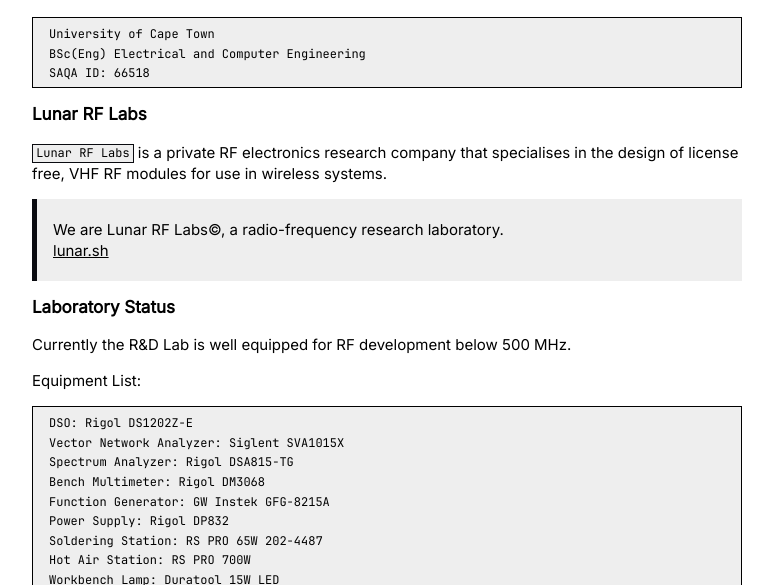
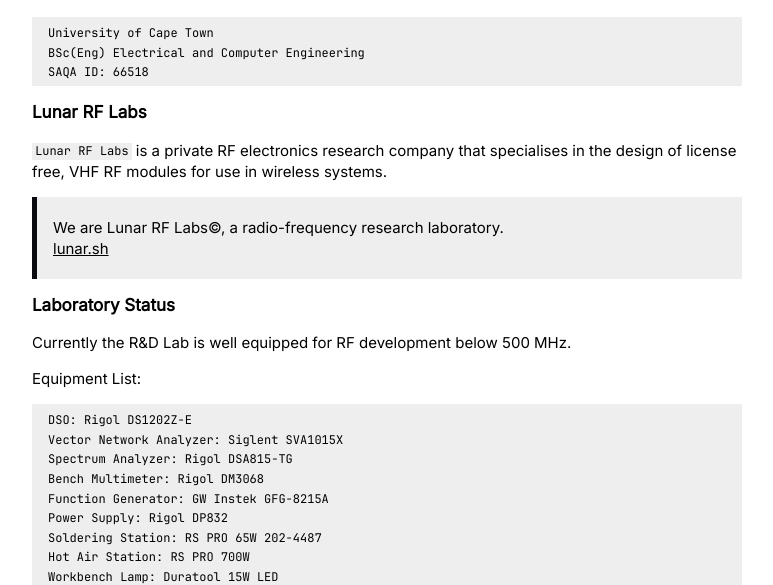
Before and after one commit to microstub/microstub.github.io, a Jekyll site: the page built from about.md, in a window 1280 px wide and 1400 px high, scrolled down 645 px. Shown: the part 302-887 px from the top of the window, without its empty margins (253-1026 px from the left). Built offline with Jekyll 4.4.1, drawn with Linux system fonts in a browser that asks for light colours; comment, search, counter and statistics services are not loaded; grey boxes are pictures that could not be loaded.

Commit message:
Update _highlights.scss

```diff
--- a/_sass/_highlights.scss
+++ b/_sass/_highlights.scss
@@ -20,7 +20,6 @@
  padding: 0.3rem 1rem;
  max-width: 100%;
  overflow: auto;
- border: 1px solid;
  line-height: 1.3;
  background: #eee;
 }
@@ -33,7 +32,6 @@
 
 code.language-plaintext {
   padding: 0.4px 3px;
-  border: 1px solid $dark;
   padding-bottom: 0;
   background: #eee;
 }
```
